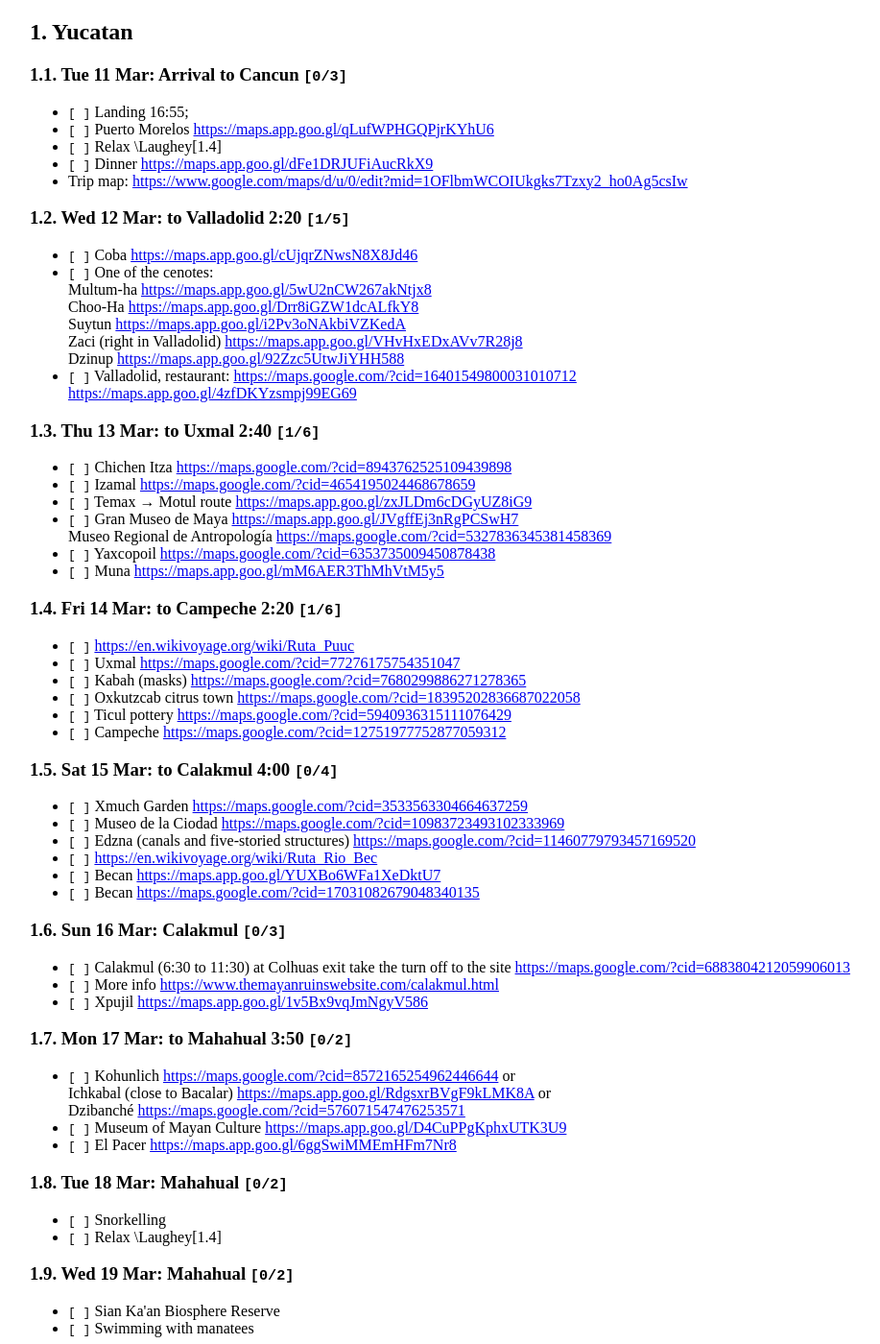
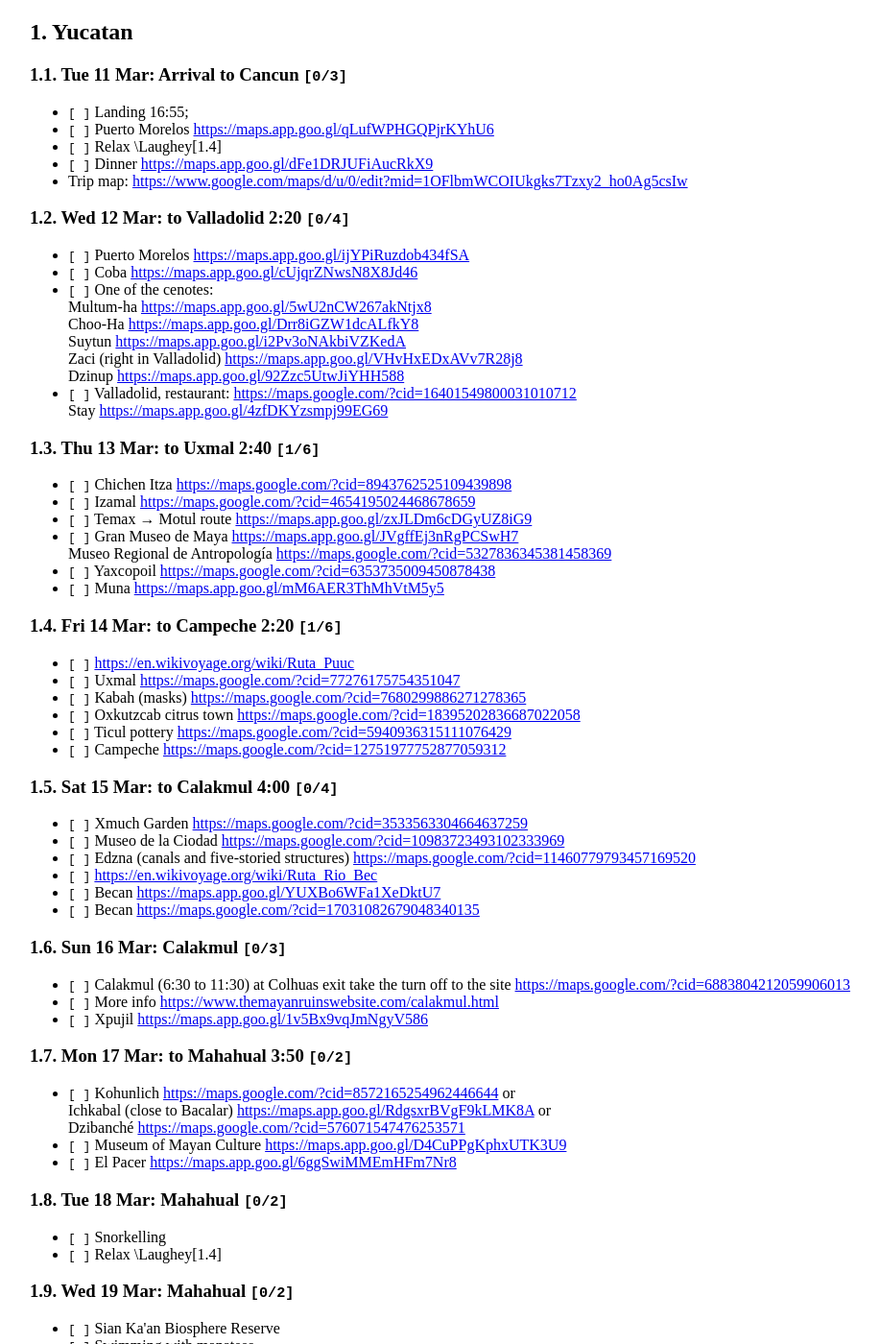
Before and after one commit to ssharoff/ssharoff.github.io, a Jekyll site: the page travel/mexico-plans.html, which Jekyll copies as it is, in a window 1280 px wide and 1400 px high. Shown: the whole window at 96% size, without its empty margins (129-1046 px from the left). Built offline with Jekyll 4.4.1, drawn with Linux system fonts in a browser that asks for light colours; some of the changed text lies outside the part shown.

Commit message:
puerto morelos

```diff
--- a/travel/mexico-plans.html
+++ b/travel/mexico-plans.html
@@ -3,7 +3,7 @@
 "http://www.w3.org/TR/xhtml1/DTD/xhtml1-strict.dtd">
 <html xmlns="http://www.w3.org/1999/xhtml" lang="en" xml:lang="en">
 <head>
-<!-- 2025-02-26 Wed 14:00 -->
+<!-- 2025-02-27 Thu 13:55 -->
 <meta http-equiv="Content-Type" content="text/html;charset=utf-8" />
 <meta name="viewport" content="width=device-width, initial-scale=1" />
 <title>&lrm;</title>
@@ -228,12 +228,12 @@
 <body>
 <div id="content" class="content">
 
-<div id="outline-container-org4df9453" class="outline-2">
-<h2 id="org4df9453"><span class="section-number-2">1.</span> Yucatan</h2>
+<div id="outline-container-org73d7ce1" class="outline-2">
+<h2 id="org73d7ce1"><span class="section-number-2">1.</span> Yucatan</h2>
 <div class="outline-text-2" id="text-1">
 </div>
-<div id="outline-container-orgcfa453f" class="outline-3">
-<h3 id="orgcfa453f"><span class="section-number-3">1.1.</span> Tue 11 Mar: Arrival to Cancun <code>[0/3]</code></h3>
+<div id="outline-container-org5ec7e3c" class="outline-3">
+<h3 id="org5ec7e3c"><span class="section-number-3">1.1.</span> Tue 11 Mar: Arrival to Cancun <code>[0/3]</code></h3>
 <div class="outline-text-3" id="text-1-1">
 <ul class="org-ul">
 <li class="off"><code>[&#xa0;]</code> Landing 16:55;</li>
@@ -245,10 +245,11 @@
 </div>
 </div>
 
-<div id="outline-container-org2d97f99" class="outline-3">
-<h3 id="org2d97f99"><span class="section-number-3">1.2.</span> Wed 12 Mar: to Valladolid 2:20 <code>[1/5]</code></h3>
+<div id="outline-container-org27a9814" class="outline-3">
+<h3 id="org27a9814"><span class="section-number-3">1.2.</span> Wed 12 Mar: to Valladolid 2:20 <code>[0/4]</code></h3>
 <div class="outline-text-3" id="text-1-2">
 <ul class="org-ul">
+<li class="off"><code>[&#xa0;]</code> Puerto Morelos <a href="https://maps.app.goo.gl/ijYPiRuzdob434fSA">https://maps.app.goo.gl/ijYPiRuzdob434fSA</a></li>
 <li class="off"><code>[&#xa0;]</code> Coba <a href="https://maps.app.goo.gl/cUjqrZNwsN8X8Jd46">https://maps.app.goo.gl/cUjqrZNwsN8X8Jd46</a></li>
 <li class="off"><code>[&#xa0;]</code> One of the cenotes:<br />
 Multum-ha <a href="https://maps.app.goo.gl/5wU2nCW267akNtjx8">https://maps.app.goo.gl/5wU2nCW267akNtjx8</a> <br />
@@ -257,13 +258,13 @@
 Zaci (right in Valladolid) <a href="https://maps.app.goo.gl/VHvHxEDxAVv7R28j8">https://maps.app.goo.gl/VHvHxEDxAVv7R28j8</a> <br />
 Dzinup <a href="https://maps.app.goo.gl/92Zzc5UtwJiYHH588">https://maps.app.goo.gl/92Zzc5UtwJiYHH588</a></li>
 <li class="off"><code>[&#xa0;]</code> Valladolid, restaurant: <a href="https://maps.google.com/?cid=16401549800031010712">https://maps.google.com/?cid=16401549800031010712</a><br />
-<a href="https://maps.app.goo.gl/4zfDKYzsmpj99EG69">https://maps.app.goo.gl/4zfDKYzsmpj99EG69</a></li>
+Stay <a href="https://maps.app.goo.gl/4zfDKYzsmpj99EG69">https://maps.app.goo.gl/4zfDKYzsmpj99EG69</a></li>
 </ul>
 </div>
 </div>
 
-<div id="outline-container-orga0522ca" class="outline-3">
-<h3 id="orga0522ca"><span class="section-number-3">1.3.</span> Thu 13 Mar: to Uxmal 2:40 <code>[1/6]</code></h3>
+<div id="outline-container-orgb1db89f" class="outline-3">
+<h3 id="orgb1db89f"><span class="section-number-3">1.3.</span> Thu 13 Mar: to Uxmal 2:40 <code>[1/6]</code></h3>
 <div class="outline-text-3" id="text-1-3">
 <ul class="org-ul">
 <li class="off"><code>[&#xa0;]</code> Chichen Itza <a href="https://maps.google.com/?cid=8943762525109439898">https://maps.google.com/?cid=8943762525109439898</a></li>
@@ -277,8 +278,8 @@
 </div>
 </div>
 
-<div id="outline-container-org236a2ca" class="outline-3">
-<h3 id="org236a2ca"><span class="section-number-3">1.4.</span> Fri 14 Mar: to Campeche 2:20  <code>[1/6]</code></h3>
+<div id="outline-container-org1ee4677" class="outline-3">
+<h3 id="org1ee4677"><span class="section-number-3">1.4.</span> Fri 14 Mar: to Campeche 2:20  <code>[1/6]</code></h3>
 <div class="outline-text-3" id="text-1-4">
 <ul class="org-ul">
 <li class="off"><code>[&#xa0;]</code> <a href="https://en.wikivoyage.org/wiki/Ruta_Puuc">https://en.wikivoyage.org/wiki/Ruta_Puuc</a></li>
@@ -291,8 +292,8 @@
 </div>
 </div>
 
-<div id="outline-container-org273b8c7" class="outline-3">
-<h3 id="org273b8c7"><span class="section-number-3">1.5.</span> Sat 15 Mar: to Calakmul 4:00 <code>[0/4]</code></h3>
+<div id="outline-container-org7e7495c" class="outline-3">
+<h3 id="org7e7495c"><span class="section-number-3">1.5.</span> Sat 15 Mar: to Calakmul 4:00 <code>[0/4]</code></h3>
 <div class="outline-text-3" id="text-1-5">
 <ul class="org-ul">
 <li class="off"><code>[&#xa0;]</code> Xmuch Garden <a href="https://maps.google.com/?cid=3533563304664637259">https://maps.google.com/?cid=3533563304664637259</a></li>
@@ -305,8 +306,8 @@
 </div>
 </div>
 
-<div id="outline-container-org50ca11b" class="outline-3">
-<h3 id="org50ca11b"><span class="section-number-3">1.6.</span> Sun 16 Mar:  Calakmul <code>[0/3]</code></h3>
+<div id="outline-container-org159aa0a" class="outline-3">
+<h3 id="org159aa0a"><span class="section-number-3">1.6.</span> Sun 16 Mar:  Calakmul <code>[0/3]</code></h3>
 <div class="outline-text-3" id="text-1-6">
 <ul class="org-ul">
 <li class="off"><code>[&#xa0;]</code> Calakmul (6:30 to 11:30) at Colhuas exit take the turn off to the site <a href="https://maps.google.com/?cid=6883804212059906013">https://maps.google.com/?cid=6883804212059906013</a></li>
@@ -316,8 +317,8 @@
 </div>
 </div>
 
-<div id="outline-container-org80ac242" class="outline-3">
-<h3 id="org80ac242"><span class="section-number-3">1.7.</span> Mon 17 Mar: to Mahahual 3:50 <code>[0/2]</code></h3>
+<div id="outline-container-orga8a524d" class="outline-3">
+<h3 id="orga8a524d"><span class="section-number-3">1.7.</span> Mon 17 Mar: to Mahahual 3:50 <code>[0/2]</code></h3>
 <div class="outline-text-3" id="text-1-7">
 <ul class="org-ul">
 <li class="off"><code>[&#xa0;]</code> Kohunlich <a href="https://maps.google.com/?cid=8572165254962446644">https://maps.google.com/?cid=8572165254962446644</a> or <br />
@@ -329,8 +330,8 @@
 </div>
 </div>
 
-<div id="outline-container-org20e0105" class="outline-3">
-<h3 id="org20e0105"><span class="section-number-3">1.8.</span> Tue 18 Mar: Mahahual <code>[0/2]</code></h3>
+<div id="outline-container-orgc3e604c" class="outline-3">
+<h3 id="orgc3e604c"><span class="section-number-3">1.8.</span> Tue 18 Mar: Mahahual <code>[0/2]</code></h3>
 <div class="outline-text-3" id="text-1-8">
 <ul class="org-ul">
 <li class="off"><code>[&#xa0;]</code> Snorkelling</li>
@@ -339,8 +340,8 @@
 </div>
 </div>
 
-<div id="outline-container-org28a5d2a" class="outline-3">
-<h3 id="org28a5d2a"><span class="section-number-3">1.9.</span> Wed 19 Mar: Mahahual <code>[0/2]</code></h3>
+<div id="outline-container-orgffdfd2e" class="outline-3">
+<h3 id="orgffdfd2e"><span class="section-number-3">1.9.</span> Wed 19 Mar: Mahahual <code>[0/2]</code></h3>
 <div class="outline-text-3" id="text-1-9">
 <ul class="org-ul">
 <li class="off"><code>[&#xa0;]</code> Sian Ka'an Biosphere Reserve</li>
@@ -349,8 +350,8 @@
 </div>
 </div>
 
-<div id="outline-container-org5d28bc7" class="outline-3">
-<h3 id="org5d28bc7"><span class="section-number-3">1.10.</span> Thu 20 Mar: Mahahual <code>[0/0]</code></h3>
+<div id="outline-container-orgd284f99" class="outline-3">
+<h3 id="orgd284f99"><span class="section-number-3">1.10.</span> Thu 20 Mar: Mahahual <code>[0/1]</code></h3>
 <div class="outline-text-3" id="text-1-10">
 <ul class="org-ul">
 <li class="off"><code>[&#xa0;]</code> Swimming with turtles</li>
@@ -359,12 +360,12 @@
 </div>
 </div>
 
-<div id="outline-container-org038c70b" class="outline-2">
-<h2 id="org038c70b"><span class="section-number-2">2.</span> Mexico city</h2>
+<div id="outline-container-orgb219b74" class="outline-2">
+<h2 id="orgb219b74"><span class="section-number-2">2.</span> Mexico city</h2>
 <div class="outline-text-2" id="text-2">
 </div>
-<div id="outline-container-orga13d594" class="outline-3">
-<h3 id="orga13d594"><span class="section-number-3">2.1.</span> Fri 21 Mar: To Cancun airport 4:50 <code>[0/4]</code></h3>
+<div id="outline-container-org710aab1" class="outline-3">
+<h3 id="org710aab1"><span class="section-number-3">2.1.</span> Fri 21 Mar: To Cancun airport 4:50 <code>[0/4]</code></h3>
 <div class="outline-text-3" id="text-2-1">
 <ul class="org-ul">
 <li class="off"><code>[&#xa0;]</code> CUN-NLU, 13:50-15:20</li>
@@ -376,8 +377,8 @@
 </div>
 </div>
 
-<div id="outline-container-org5e51676" class="outline-3">
-<h3 id="org5e51676"><span class="section-number-3">2.2.</span> Sat 22 Mar: Chapultepec, Roma <code>[0/3]</code></h3>
+<div id="outline-container-org1568641" class="outline-3">
+<h3 id="org1568641"><span class="section-number-3">2.2.</span> Sat 22 Mar: Chapultepec, Roma <code>[0/3]</code></h3>
 <div class="outline-text-3" id="text-2-2">
 <ul class="org-ul">
 <li class="off"><code>[&#xa0;]</code> Museo de Anthropologia <a href="https://maps.google.com/?cid=9521483601320789284">https://maps.google.com/?cid=9521483601320789284</a></li>
@@ -388,8 +389,8 @@
 </div>
 </div>
 
-<div id="outline-container-orga95b7e4" class="outline-3">
-<h3 id="orga95b7e4"><span class="section-number-3">2.3.</span> Sun 23 Mar: Del Carmen <code>[0/3]</code></h3>
+<div id="outline-container-org1c93574" class="outline-3">
+<h3 id="org1c93574"><span class="section-number-3">2.3.</span> Sun 23 Mar: Del Carmen <code>[0/3]</code></h3>
 <div class="outline-text-3" id="text-2-3">
 <ul class="org-ul">
 <li class="off"><code>[&#xa0;]</code> Frida Kahlo <a href="https://maps.google.com/?cid=7062107075614930081">https://maps.google.com/?cid=7062107075614930081</a></li>
@@ -401,15 +402,15 @@
 </div>
 </div>
 
-<div id="outline-container-org22215cd" class="outline-3">
-<h3 id="org22215cd"><span class="section-number-3">2.4.</span> Mon 24 Mar: <code>[0/3]</code></h3>
+<div id="outline-container-orga6435b0" class="outline-3">
+<h3 id="orga6435b0"><span class="section-number-3">2.4.</span> Mon 24 Mar: <code>[0/3]</code></h3>
 <div class="outline-text-3" id="text-2-4">
 <ul class="org-ul">
 <li class="off"><code>[&#xa0;]</code> Teotihuacán (del Norte, P. 8) <a href="https://maps.app.goo.gl/GKCyEQY65MUCFmJi6">https://maps.app.goo.gl/GKCyEQY65MUCFmJi6</a></li>
 </ul>
 </div>
 <ol class="org-ol">
-<li><a id="orga917a19"></a>Future day away<br />
+<li><a id="org1674a58"></a>Future day away<br />
 <div class="outline-text-4" id="text-2-4-1">
 <ul class="org-ul">
 <li class="off"><code>[&#xa0;]</code> Puebla: Cacaxtla or Cholula</li>
@@ -421,12 +422,12 @@
 </ol>
 </div>
 
-<div id="outline-container-orgdd09342" class="outline-3">
-<h3 id="orgdd09342"><span class="section-number-3">2.5.</span> Tue 25 Mar:  <code>[0/4]</code></h3>
+<div id="outline-container-orgbf38ba0" class="outline-3">
+<h3 id="orgbf38ba0"><span class="section-number-3">2.5.</span> Tue 25 Mar:  <code>[0/4]</code></h3>
 <div class="outline-text-3" id="text-2-5">
 <ul class="org-ul">
 <li class="off"><code>[&#xa0;]</code> Zona Arquelógica Tlatelolco (Tlatelolco Archaeological Site) (entrance is on Lázaro Cárdenas) <a href="https://maps.google.com/?cid=1701952053221864427">https://maps.google.com/?cid=1701952053221864427</a></li>
-<li class="off"><code>[&#xa0;]</code> Museo de Arte Popular, <a href="https://maps.google.com/?cid=2135336805215155084">https://maps.google.com/?cid=2135336805215155084</a></li>
+<li class="off"><code>[&#xa0;]</code> Museo de Arte Popular <a href="https://maps.google.com/?cid=2135336805215155084">https://maps.google.com/?cid=2135336805215155084</a></li>
 <li class="off"><code>[&#xa0;]</code> Museo del Templo Mayor <a href="https://maps.google.com/?cid=10128805338444740272">https://maps.google.com/?cid=10128805338444740272</a></li>
 <li class="off"><code>[&#xa0;]</code> Museum of Cultures <a href="https://maps.google.com/?cid=15938484738605529597">https://maps.google.com/?cid=15938484738605529597</a></li>
 <li class="off"><code>[&#xa0;]</code> Palacio Nacional</li>
@@ -435,8 +436,8 @@
 </div>
 </div>
 
-<div id="outline-container-org29d3330" class="outline-3">
-<h3 id="org29d3330"><span class="section-number-3">2.6.</span> Wed 26 Mar: Flight to Cancun <code>[0/3]</code></h3>
+<div id="outline-container-org87dfab4" class="outline-3">
+<h3 id="org87dfab4"><span class="section-number-3">2.6.</span> Wed 26 Mar: Flight to Cancun <code>[0/3]</code></h3>
 <div class="outline-text-3" id="text-2-6">
 <ul class="org-ul">
 <li class="off"><code>[&#xa0;]</code> MEX-CUN, 09:55-13:30</li>
@@ -447,12 +448,12 @@
 </div>
 </div>
 
-<div id="outline-container-org4adba5d" class="outline-2">
-<h2 id="org4adba5d"><span class="section-number-2">3.</span> Maya</h2>
+<div id="outline-container-org274e9b2" class="outline-2">
+<h2 id="org274e9b2"><span class="section-number-2">3.</span> Maya</h2>
 <div class="outline-text-2" id="text-3">
 </div>
-<div id="outline-container-org5999be8" class="outline-3">
-<h3 id="org5999be8"><span class="section-number-3">3.1.</span> Maya phrasebook</h3>
+<div id="outline-container-org3ab89d9" class="outline-3">
+<h3 id="org3ab89d9"><span class="section-number-3">3.1.</span> Maya phrasebook</h3>
 <div class="outline-text-3" id="text-3-1">
 <dl class="org-dl">
 <dt>Hello</dt><dd>Bix túun; Bix a beel (informal)</dd>
@@ -473,12 +474,12 @@
 </div>
 </div>
 
-<div id="outline-container-org4ba6646" class="outline-2">
-<h2 id="org4ba6646"><span class="section-number-2">4.</span> Food</h2>
+<div id="outline-container-org3e8b002" class="outline-2">
+<h2 id="org3e8b002"><span class="section-number-2">4.</span> Food</h2>
 <div class="outline-text-2" id="text-4">
 </div>
-<div id="outline-container-org928f0c4" class="outline-3">
-<h3 id="org928f0c4"><span class="section-number-3">4.1.</span> Mexican food <code>[0/9]</code></h3>
+<div id="outline-container-orgedd315c" class="outline-3">
+<h3 id="orgedd315c"><span class="section-number-3">4.1.</span> Mexican food <code>[0/9]</code></h3>
 <div class="outline-text-3" id="text-4-1">
 <ul class="org-ul">
 <li class="off"><code>[&#xa0;]</code> Asado en Barbacoa &#x2013; cooked in a pit (Cochinita pibil in Yucatan for orange pork or mixiote in Mexico)</li>
@@ -498,7 +499,7 @@
 </div>
 </div>
 <div id="postamble" class="status">
-<p class="date">Created: 2025-02-26 Wed 14:00</p>
+<p class="date">Created: 2025-02-27 Thu 13:55</p>
 <p class="validation"><a href="https://validator.w3.org/check?uri=referer">Validate</a></p>
 </div>
 </body>
```
Also changed, not shown: travel/mexico-plans.org (+5 -4 lines), 2 other files.
